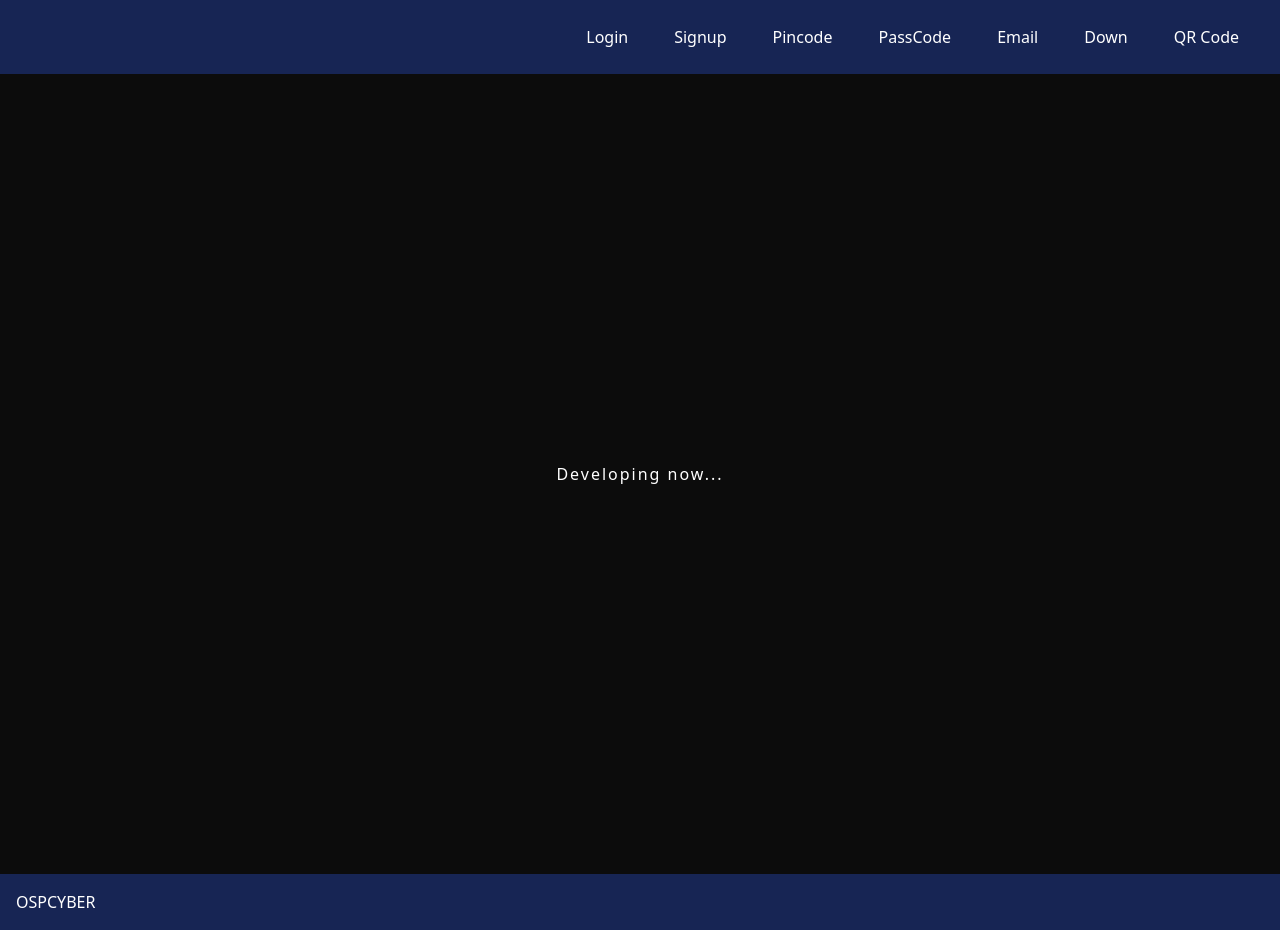
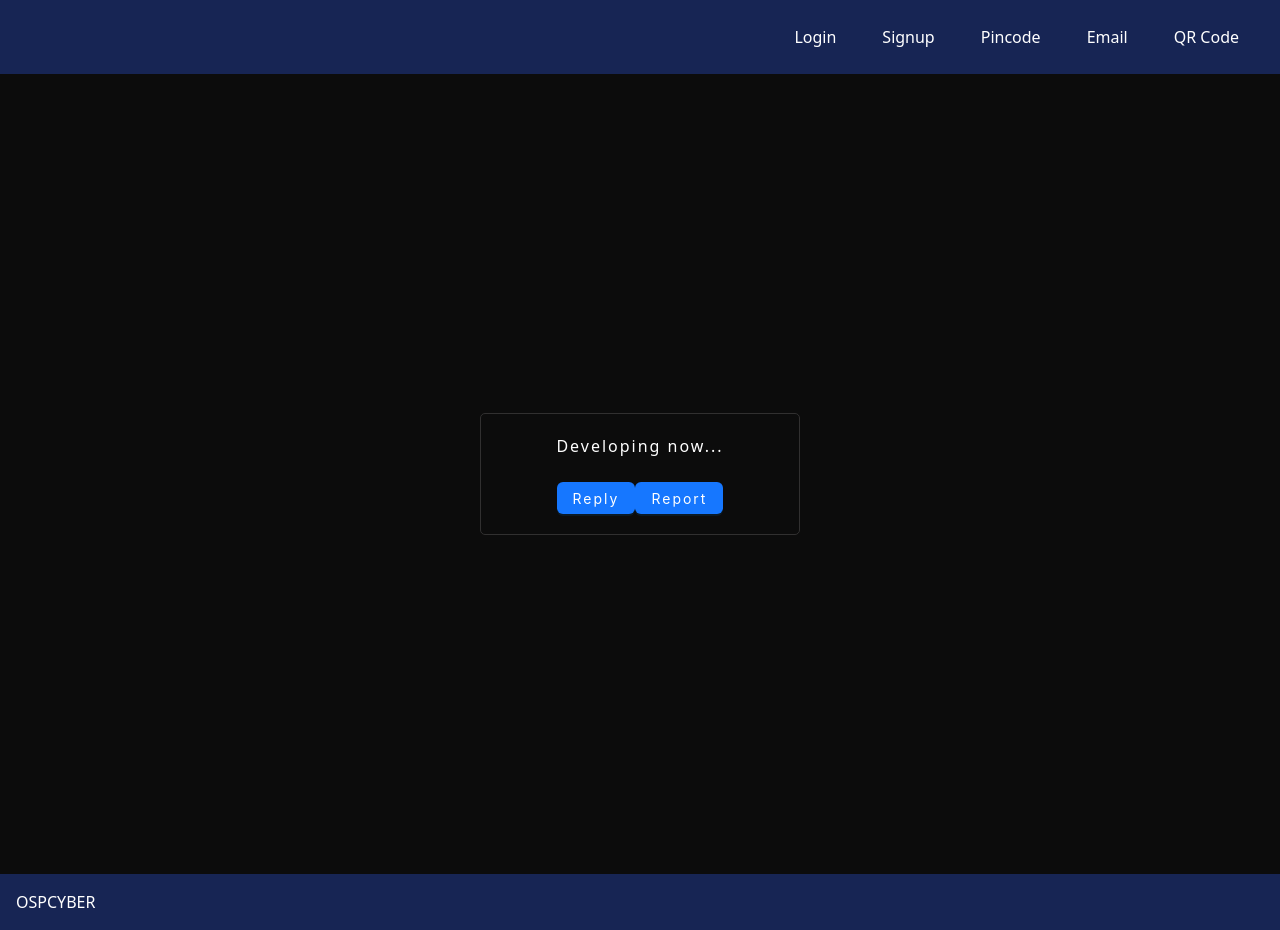
Before and after one commit to Techking5287/Osp_Cyber, a React (Create React App) app in the folder frontend/: page /email in a window 1280 px wide. Built offline with nearby package versions, Linux system fonts and the light colour scheme.

Commit message:
integration

```diff
--- a/frontend/src/Route.js
+++ b/frontend/src/Route.js
@@ -9,7 +9,7 @@ import PassCode from "./component/App/PassCode";
 import Explore from "./component/App/Option/Explore"
 import ORusb from "./component/App/Option/ORusb"
 import B3 from "./component/App/Option/B3";
-import Down from "./component/App/User/Down";
+import Down from "./component/App/Down";
 import QRCode from "./component/App/QRCode";
 
 
--- a/frontend/src/component/App/Email.js
+++ b/frontend/src/component/App/Email.js
@@ -1,9 +1,59 @@
+import { Button, Modal, Input, Space, message } from 'antd';
+import { useState } from 'react';
+import { Link, useNavigate } from "react-router-dom";
 
 
 const Email = () => {
+    const [rEply, setReply] = useState("");
+    const [rEplyflag, setReplyflag] = useState(false);
+    const HandleChange = (event) => {
+        setReply(event);
+    }
+    const LinkB3 = (param) => {
+        if (param === "reply") {
+            setReplyflag(true)
+        }
+        else if (param === "report") {
+            window.location.pathname = "/passcode";
+        }
+    }
+    const ConfirmPassword = () => {
+        if (rEply === "Blackhat") {
+            message.config({
+                top: "60px"
+            })
+            message.success("Success");
+            window.location.pathname = "/passcode";
+        }
+        else {
+
+            message.warning("Invaild password")
+        }
+    }
+
+
     return (
         <div className="pin-pad-main-container">
-            <h1>Developing now...</h1>
+            <div className="pin-pad-container">
+                <h1 className='text-center'>Developing now...</h1> <br />
+                <div className='flex container justify-center'>
+                    <Button type="primary" onClick={() => LinkB3('reply')}>Reply</Button>
+                    <Button type="primary" onClick={() => LinkB3('report')}>Report</Button>
+                </div>
+            </div>
+            <Modal
+                title="Enter password"
+                centered
+                okButtonProps={{ style: { backgroundColor: 'black' } }}
+                cancelButtonProps={{ style: { backgroundColor: 'black', color: 'white', border: "none" } }}
+                open={rEplyflag}
+                onOk={ConfirmPassword}
+                onCancel={() => setReplyflag(false)}
+            >
+                <Space direction="vertical">
+                    <Input.Password placeholder="input password" onChange={(event) => HandleChange(event.target.value)} />
+                </Space>
+            </Modal >
         </div>
     )
 }
--- a/frontend/src/component/Header/Header.js
+++ b/frontend/src/component/Header/Header.js
@@ -22,15 +22,15 @@ const Header = () => {
                         <Link to="/pincode" className="p-2 lg:px-4 md:mx-2 text-white text-center border border-solid border-transparent rounded hover:bg-sky-800 hover:text-white transition-colors duration-300 mt-1 md:mt-0 md:ml-1">
                             Pincode
                         </Link>
-                        <Link to="/passcode" className="p-2 lg:px-4 md:mx-2 text-white text-center border border-solid border-transparent rounded hover:bg-sky-800 hover:text-white transition-colors duration-300 mt-1 md:mt-0 md:ml-1">
+                        {/* <Link to="/passcode" className="p-2 lg:px-4 md:mx-2 text-white text-center border border-solid border-transparent rounded hover:bg-sky-800 hover:text-white transition-colors duration-300 mt-1 md:mt-0 md:ml-1">
                             PassCode
-                        </Link>
+                        </Link> */}
                         <Link to="/email" className="p-2 lg:px-4 md:mx-2 text-white text-center border border-solid border-transparent rounded hover:bg-sky-800 hover:text-white transition-colors duration-300 mt-1 md:mt-0 md:ml-1">
                             Email
                         </Link>
-                        <Link to="/down" className="p-2 lg:px-4 md:mx-2 text-white text-center border border-solid border-transparent rounded hover:bg-sky-800 hover:text-white transition-colors duration-300 mt-1 md:mt-0 md:ml-1">
+                        {/* <Link to="/down" className="p-2 lg:px-4 md:mx-2 text-white text-center border border-solid border-transparent rounded hover:bg-sky-800 hover:text-white transition-colors duration-300 mt-1 md:mt-0 md:ml-1">
                             Down
-                        </Link>
+                        </Link> */}
                         <Link to="/qrcode" className="p-2 lg:px-4 md:mx-2 text-white text-center border border-solid border-transparent rounded hover:bg-sky-800 hover:text-white transition-colors duration-300 mt-1 md:mt-0 md:ml-1">
                             QR Code
                         </Link>
```
Also changed, not shown: frontend/src/component/App/Down.js (renamed from frontend/src/component/App/User/Down.js).
